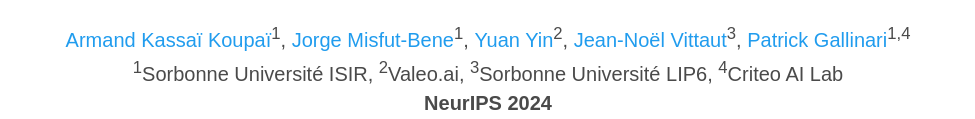
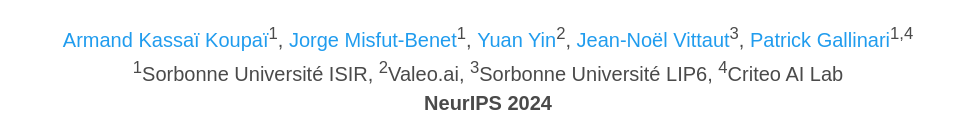
Before and after one commit to geps-project/geps-project.github.io, a plain HTML site: page index.html in a window 1280 px wide. Shown: the part 213-332 px from the top of the page, without its empty margins (152-1127 px from the left). Drawn offline with nearby package versions, Linux system fonts and the light colour scheme; some icons are missing; a web font is replaced by a local one.

Commit message:
name correction

```diff
--- a/index.html
+++ b/index.html
@@ -59,7 +59,7 @@
               <span class="author-block">
                 <a href="https://www.isir.upmc.fr/personnel/kassai/" target="_blank">Armand Kassaï Koupaï</a><sup>1</sup>,</span>
                 <span class="author-block">
-                  <a href="https://www.isir.upmc.fr/personnel/mifsutbenet/" target="_blank">Jorge Misfut-Bene</a><sup>1</sup>,</span>
+                  <a href="https://www.isir.upmc.fr/personnel/mifsutbenet/" target="_blank">Jorge Misfut-Benet</a><sup>1</sup>,</span>
                   <span class="author-block">
                     <a href="https://yuan-yin.github.io/" target="_blank">Yuan Yin</a><sup>2</sup>,</span>
                     <span class="author-block">
```
Also changed, not shown: 2 other files.
